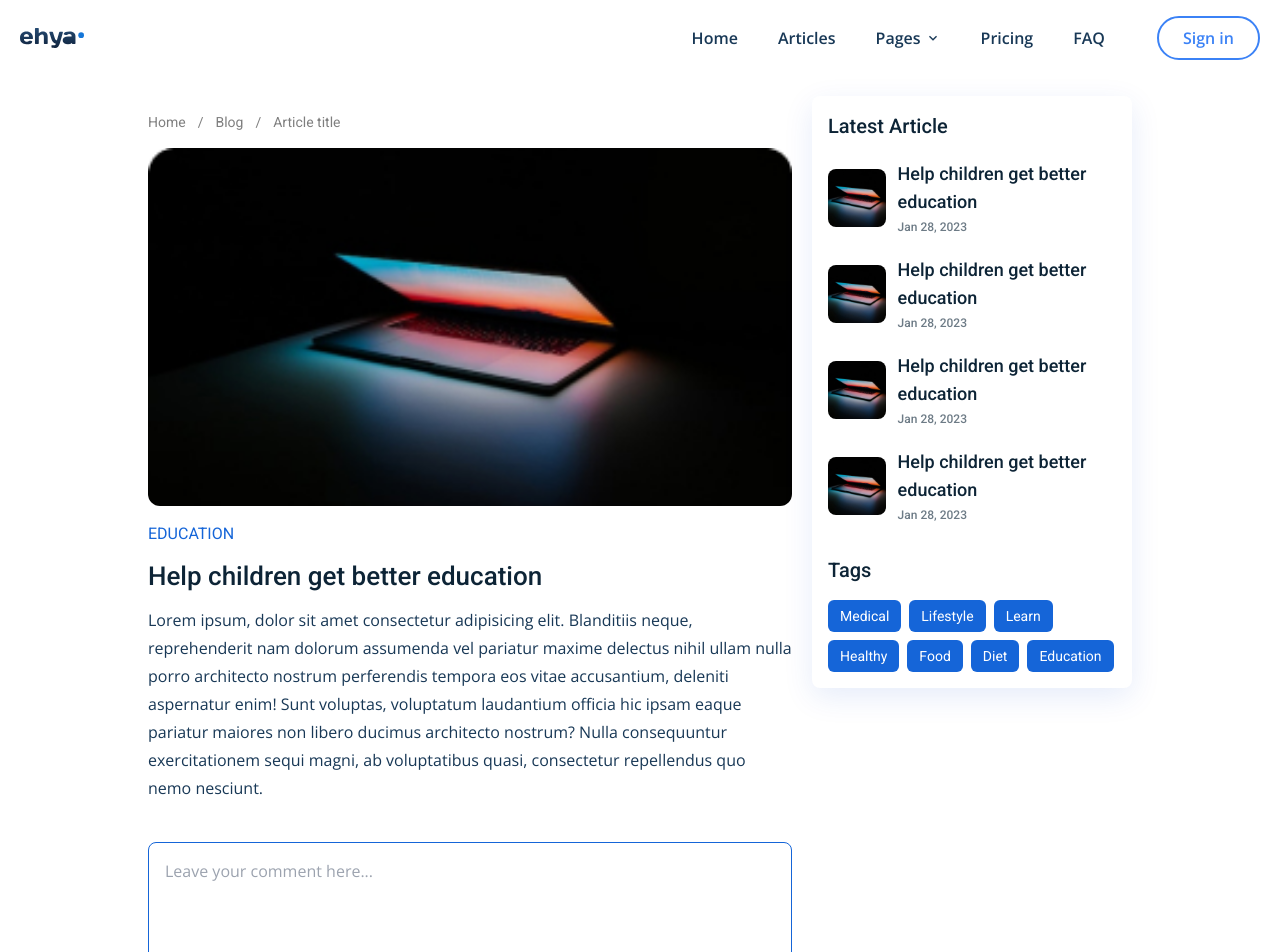
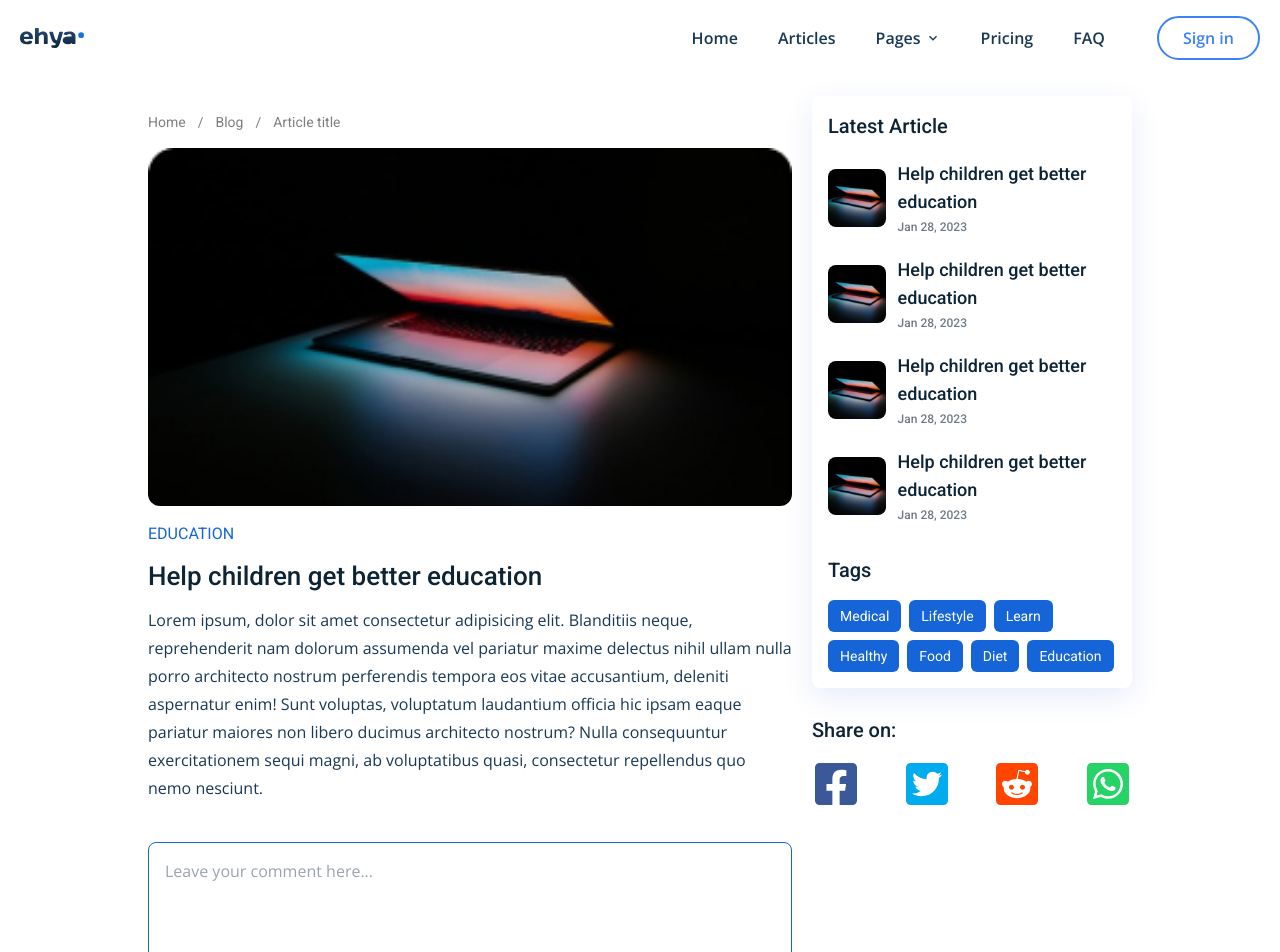
Before and after one commit to ACondori95/frontend-blog-app, a React (Create React App) app: page /blog/1 in a window 1280 px wide. Shown: the top 952 px of the page. Built offline with nearby package versions, Linux system fonts and the light colour scheme.

Commit message:
Social Media Share Buttons

```diff
--- /dev/null
+++ b/src/components/SocialShareButtons.jsx
@@ -0,0 +1,40 @@
+import React from "react";
+import {
+  FaFacebookSquare,
+  FaTwitterSquare,
+  FaRedditSquare,
+  FaWhatsappSquare,
+} from "react-icons/fa";
+
+const SocialShareButtons = ({url, title}) => {
+  return (
+    <div className='w-full flex justify-between'>
+      <a
+        href={`https://www.facebook.com/dialog/share?app_id=675176167996104&display=popup&href=${url}`}
+        target='_blank'
+        rel='noreferrer'>
+        <FaFacebookSquare className='text-[#3B5998] w-12 h-auto' />
+      </a>
+      <a
+        href={`https://twitter.com/intent/tweet?url=${url}`}
+        target='_blank'
+        rel='noreferrer'>
+        <FaTwitterSquare className='text-[#00ACEE] w-12 h-auto' />
+      </a>
+      <a
+        href={`http://www.reddit.com/submit?url=${url}&title=${title}`}
+        target='_blank'
+        rel='noreferrer'>
+        <FaRedditSquare className='text-[#FF4500] w-12 h-auto' />
+      </a>
+      <a
+        href={`https://api.whatsapp.com/send/?text=${url}`}
+        target='_blank'
+        rel='noreferrer'>
+        <FaWhatsappSquare className='text-[#25D366] w-12 h-auto' />
+      </a>
+    </div>
+  );
+};
+
+export default SocialShareButtons;
--- a/src/components/comments/Comment.jsx
+++ b/src/components/comments/Comment.jsx
@@ -36,7 +36,7 @@
         className='w-9 h-9 object-cover rounded-full'
       />
       <div className='flex-1 flex flex-col'>
-        <h5 className='font-bold text-dark-hard text-xs'>
+        <h5 className='font-bold text-dark-hard text-xs lg:text-sm'>
           {comment.user.name}
         </h5>
         <span className='text-xs text-dark-light'>
--- a/src/components/comments/CommentForm.jsx
+++ b/src/components/comments/CommentForm.jsx
@@ -24,7 +24,7 @@
           value={value}
           onChange={(e) => setValue(e.target.value)}
         />
-        <div className='flex items-center gap-x-2 pt-2'>
+        <div className='flex flex-col-reverse gap-y-2 items-center gap-x-2 pt-2 min-[420px]:flex-row'>
           {formCancelHandler && (
             <button
               onClick={formCancelHandler}
--- a/src/pages/articleDetail/ArticleDetailPage.jsx
+++ b/src/pages/articleDetail/ArticleDetailPage.jsx
@@ -5,6 +5,7 @@
 import {Link} from "react-router-dom";
 import SuggestedPosts from "./container/SuggestedPosts";
 import CommentsContainer from "../../components/comments/CommentsContainer";
+import SocialShareButtons from "../../components/SocialShareButtons";
 
 const breadCrumbsData = [
   {name: "Home", link: "/"},
@@ -82,12 +83,27 @@
           </div>
           <CommentsContainer className='mt-10' logginedUserId='a' />
         </article>
+        <div>
           <SuggestedPosts
             header='Latest Article'
             posts={postsData}
             tags={tagsData}
             className='mt-8 lg:mt-0 lg:max-w-xs'
           />
+          <div className='mt-7'>
+            <h2 className='font-roboto font-medium text-dark-hard mb-4 md:text-xl'>
+              Share on:
+            </h2>
+            <SocialShareButtons
+              url={encodeURI(
+                "https://moonfo.com/post/client-side-and-server-side-explanation"
+              )}
+              title={encodeURIComponent(
+                "Client-side and Server-side explanation"
+              )}
+            />
+          </div>
+        </div>
       </section>
     </MainLayout>
   );
```
Lines whose indentation alone changed are shown as unchanged.
